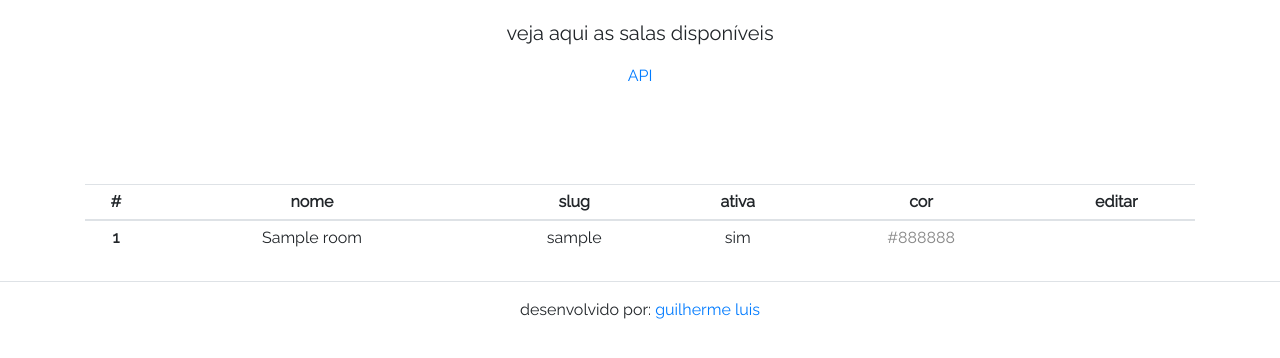
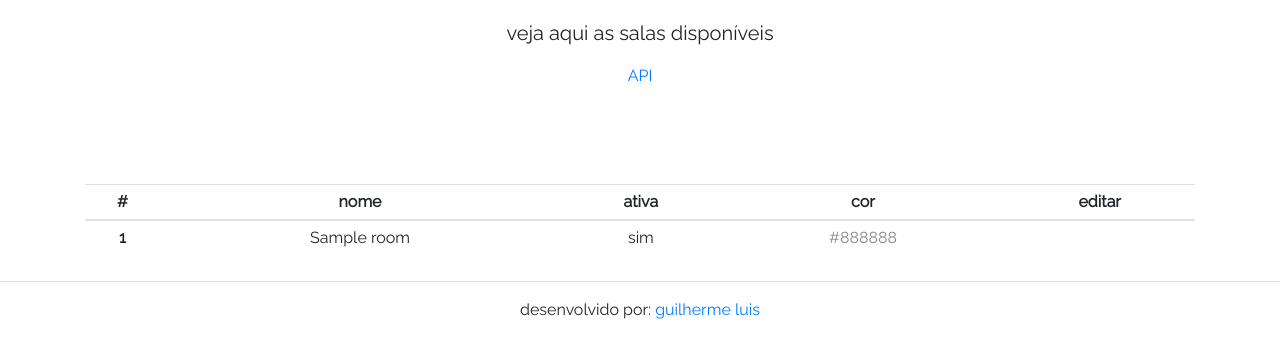
Before and after one commit to guilehm/rooms, a Django app: page /room/list/ in a window 1280 px wide. Shown: the part 218-576 px from the top of the page. Run offline with Django 3.2, Linux system fonts and the light colour scheme; tables that the repository leaves empty hold one stand-in row (values such as "Sample post"); some libraries are stand-ins or nearby versions.

Commit message:
Remove slug from table

```diff
--- a/core/templates/core/room_list.html
+++ b/core/templates/core/room_list.html
@@ -28,7 +28,6 @@
             <tr>
                 <th scope="col">#</th>
                 <th scope="col">nome</th>
-                <th scope="col">slug</th>
                 <th scope="col">ativa</th>
                 <th scope="col">cor</th>
                 <th scope="col">editar</th>
@@ -39,7 +38,6 @@
                 <tr>
                     <th scope="row">{{ room.id|default:'' }}</th>
                     <td>{{ room.name|default:'' }}</td>
-                    <td>{{ room.slug|default:'' }}</td>
                     <td>{{ room.active|translation|lower|default:'' }}</td>
                     <td style="color: {{ room.color }};">{{ room.color|default:'' }}</td>
                     <td><a href="{% url 'core:room-change' room.id %}"><i class="material-icons text-dark">&#xe22b;</i></a></td>
```
